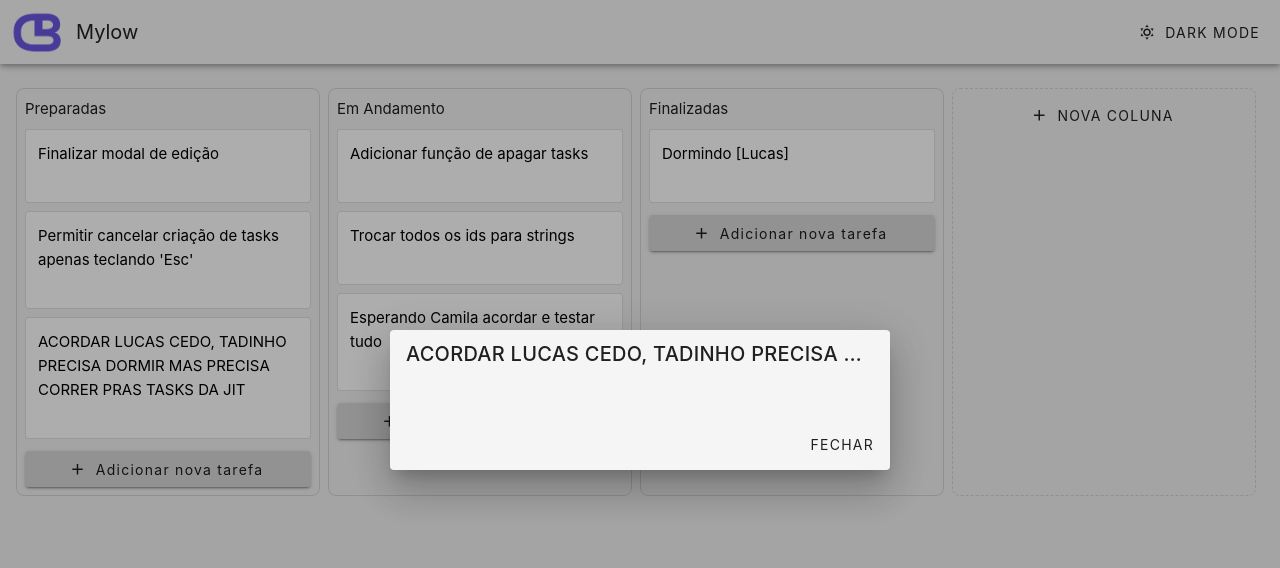
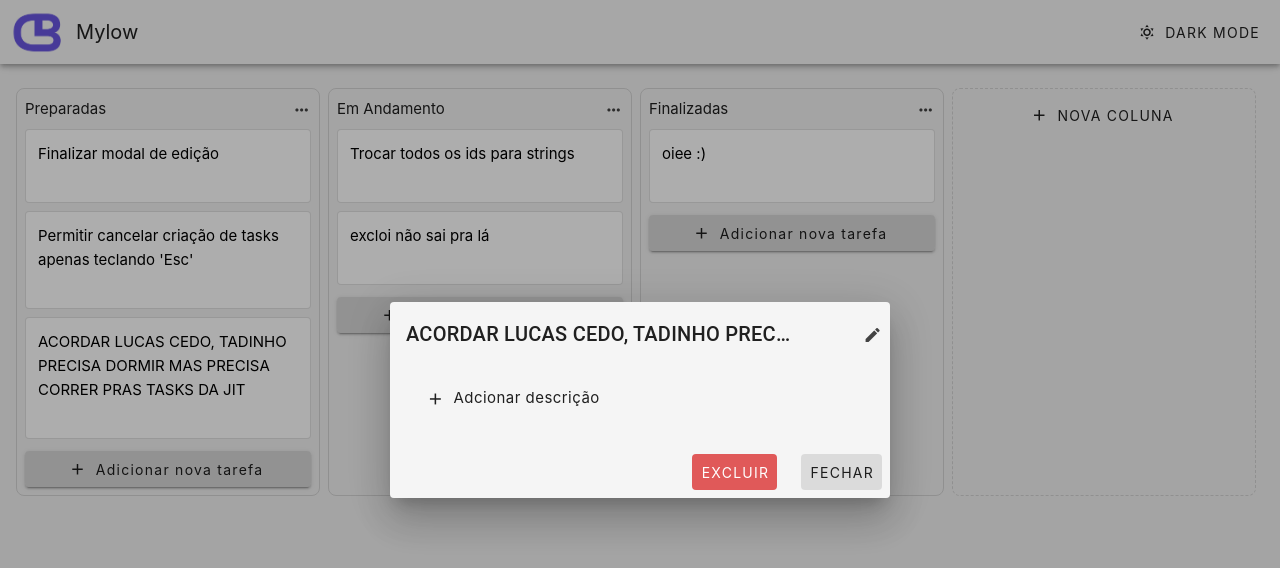
Before and after one commit to Mylla-Belmont/desafio-vue-tasks, a Vue app: page / in a window 1280 px wide. Both pictures are taken after a click on the element 168 px from the left and 378 px from the top of the page. Shown: the top 568 px of the page. Built offline with nearby package versions, Linux system fonts and the light colour scheme; data requests are answered from the project's data file.

Commit message:
Edição de titulo, edição de descrição (incompleto)

```diff
--- a/db.json
+++ b/db.json
@@ -21,12 +21,6 @@
       "is_completed": false
     },
     {
-      "id": "2",
-      "title": "Adicionar função de apagar tasks",
-      "description": "",
-      "is_completed": false
-    },
-    {
       "id": "3",
       "title": "Permitir cancelar criação de tasks apenas teclando 'Esc'",
       "description": "",
@@ -39,20 +33,20 @@
       "is_completed": false
     },
     {
-      "id": "5",
-      "title": "Esperando Camila acordar e testar tudo",
+      "id": "7",
+      "title": "ACORDAR LUCAS CEDO, TADINHO PRECISA DORMIR MAS PRECISA CORRER PRAS TASKS DA JIT",
       "description": "",
       "is_completed": false
     },
     {
-      "id": "6",
-      "title": "Dormindo [Lucas]",
+      "id": "8",
+      "title": "excloi não sai pra lá",
       "description": "",
       "is_completed": false
     },
     {
-      "id": "7",
-      "title": "ACORDAR LUCAS CEDO, TADINHO PRECISA DORMIR MAS PRECISA CORRER PRAS TASKS DA JIT",
+      "id": "9",
+      "title": "oiee :)",
       "description": "",
       "is_completed": false
     }
@@ -62,11 +56,6 @@
       "id": "1",
       "column_id": "1",
       "task_id": "1"
-    },
-    {
-      "id": "2",
-      "column_id": "2",
-      "task_id": "2"
     },
     {
       "id": "3",
@@ -79,19 +68,19 @@
       "task_id": "4"
     },
     {
-      "id": "5",
-      "column_id": "2",
-      "task_id": "5"
-    },
-    {
-      "id": "6",
-      "column_id": "3",
-      "task_id": "6"
-    },
-    {
       "id": "7",
       "column_id": "1",
       "task_id": "7"
+    },
+    {
+      "id": "8",
+      "column_id": "2",
+      "task_id": "8"
+    },
+    {
+      "id": "9",
+      "column_id": "3",
+      "task_id": "9"
     }
   ]
 }
--- a/src/App.vue
+++ b/src/App.vue
@@ -73,6 +73,32 @@ async function addTask(taskName: string, column: Column) {
   })
 }
 
+async function updateTaskTitle(task: Task, newTitle: string) {
+  const updatedTask = { ...task, title: newTitle }
+  await taskStore.updateTask(updatedTask)
+}
+
+async function deleteTask(task: Task) {
+  await taskStore.removeTask(task.id)
+  await relationStore.removeRelationsByTaskId(task.id)
+}
+
+async function deleteColumn(columnId: string) {
+  const relations = await relationStore.getRelationsByColumnId(columnId)
+  for (const relation of relations) {
+    await taskStore.removeTask(relation.task_id)
+    await relationStore.removeRelation(relation.id)
+  }
+  await columnStore.removeColumn(columnId)
+}
+
+async function upadateColumn(idColumn: string, newTitle: string) {
+  const column = columnStore.columns.find(c => c.id === idColumn)
+  if (!column) return
+  const updatedColumn = { ...column, title: newTitle }
+  await columnStore.updateColumn(updatedColumn)
+}
+
 async function handleTaskMoved(taskId: string, newColumnId: string) {
   const currentRelation: Relation | undefined = await relationStore.getRelationsByTaskId(taskId)
 
@@ -110,7 +136,7 @@ onMounted(() => {
           <KanbanColumn v-for="column in columnStore.columns" :key="column.id"
             :tasks="taskStore.tasks.filter(task => relationStore.relations.some(r => r.column_id == column.id && r.task_id == task.id))"
             :title="column.title" :column-id="column.id" @add-task="addTask($event, column)" @task-click="openTaskModal"
-            @task-moved="handleTaskMoved" />
+            @task-moved="handleTaskMoved" @delete-column="deleteColumn" @update-column="upadateColumn" />
 
           <v-col class="bg-gray-100 rounded-lg px-2 py-2 border border-dashed border-gray-400 mr-2">
             <template v-if="creatingColumn">
@@ -133,5 +159,5 @@ onMounted(() => {
     </v-main>
   </v-app>
 
-  <task-modal v-model="showTaskModal" :task="selectedTask" />
+  <task-modal v-model="showTaskModal" :task="selectedTask" @delete="deleteTask" @update-title="updateTaskTitle" />
 </template>
--- a/src/components/KanbanColumn.vue
+++ b/src/components/KanbanColumn.vue
@@ -14,10 +14,14 @@ const emit = defineEmits<{
     (e: 'add-task', title: string): void
     (e: 'task-click', task: Task): void
     (e: 'task-moved', taskId: string, newColumnId: string): void
+    (e: 'delete-column', columnId: string): void
+    (e: 'update-column', columnId: string, newTitle: string): void
 }>()
 
 const creatingTask = ref(false)
+const editingTitle = ref(false)
 const newTaskTitle = ref("")
+const editedTitle = ref("")
 
 function startCreatingTask() {
     creatingTask.value = true
@@ -36,6 +40,28 @@ function cancelCreateTask() {
     newTaskTitle.value = ""
 }
 
+function excluirLista() {
+    emit('delete-column', props.columnId)
+}
+
+function editarLista() {
+    editedTitle.value = props.title
+    editingTitle.value = true
+}
+
+function salvarEdicao() {
+    if (!editedTitle.value.trim()) {
+        editingTitle.value = false
+        return
+    }
+    emit('update-column', props.columnId, editedTitle.value)
+    editingTitle.value = false
+}
+
+function cancelarEdicao() {
+    editingTitle.value = false
+}
+
 function onTaskMoved(evt: SortableTask) {
     if (evt.added && props.columnId) {
         const taskId = evt.added.element.id
@@ -46,8 +72,37 @@ function onTaskMoved(evt: SortableTask) {
 
 <template>
     <v-col class="rounded-lg border bg-gray-100 px-2 py-2 mr-2">
-        <p class="font-semibold text-gray-700 text-sm mb-2">{{ props.title }} </p>
+        <v-row>
+            <v-col cols="8" class="text-h7">
+                <template v-if="editingTitle">
+                    <v-text-field v-model="editedTitle" dense hide-details autofocus @keyup.enter="salvarEdicao"
+                        @blur="cancelarEdicao" />
+                </template>
+                <template v-else>
+                    {{ title }}
+                </template>
+            </v-col>
 
+            <v-col cols="4" class="text-end">
+                <v-menu>
+                    <template #activator="{ props }">
+                        <v-icon v-bind="props" icon="mdi-dots-horizontal" size="small" color="secondary"
+                            class="cursor-pointer" />
+                    </template>
+
+                    <v-list>
+                        <v-list-item prepend-icon="mdi-pencil" @click="editarLista">
+                            <v-list-item-title>Editar</v-list-item-title>
+                        </v-list-item>
+                        <v-list-item prepend-icon="mdi-trash-can" @click="excluirLista">
+                            <v-list-item-title>Excluir</v-list-item-title>
+                        </v-list-item>
+                    </v-list>
+                </v-menu>
+            </v-col>
+        </v-row>
+
+        <!-- tarefas -->
         <draggable :list="tasks" item-key="id" :animation="200" group="tasks" class="tasks-container"
             @change="onTaskMoved">
             <template #item="{ element }">
--- a/src/components/TaskModal.vue
+++ b/src/components/TaskModal.vue
@@ -13,29 +13,119 @@ const props = defineProps<{
     task: Task | null
 }>()
 
-const emit = defineEmits(['update:modelValue'])
+const emit = defineEmits<{
+    (e: 'update:modelValue', value: boolean): void
+    (e: 'delete', task: Task): void
+    (e: 'update-title', task: Task, newTitle: string): void
+}>()
 
 const internalModel = ref(props.modelValue)
+const editingDescription = ref(false)
+const editedDescription = ref("")
+const editingTitle = ref(false)
+const editedTitle = ref("")
 
 watch(() => props.modelValue, (v) => internalModel.value = v)
 
 function close() {
     emit('update:modelValue', false)
 }
+
+function deleteTask() {
+    emit('delete', props.task as Task)
+    emit('update:modelValue', false)
+}
+
+function enableEditTitle() {
+    editedTitle.value = props.task?.title || ''
+    editingTitle.value = true
+}
+
+function enableEditDescription() {
+    editedDescription.value = props.task?.description || ''
+    editingDescription.value = true
+}
+
+function saveTitle() {
+    if (!editedTitle.value.trim()) {
+        editingTitle.value = false
+        return
+    }
+    editingTitle.value = false
+    emit('update-title', props.task as Task, editedTitle.value)
+}
+function cancelEditionTitle() {
+    editingTitle.value = false
+}
+
+function saveDescription() {
+    if (!editedDescription.value.trim()) {
+        editingDescription.value = false
+        return
+    }
+    editingDescription.value = false
+    // emit('update-description', descricao.value)
+}
+
+function cancelEditingDescription() {
+    editingDescription.value = false
+}
+
 </script>
 
 <template>
     <v-dialog v-model="internalModel" max-width="500px" @update:modelValue="emit('update:modelValue', $event)">
         <v-card>
-            <v-card-title>{{ props.task?.title }}</v-card-title>
-
+            <v-row class="align-center justify-space-between mt-2" no-gutters>
+                <v-col cols="10">
+                    <template v-if="editingTitle">
+                        <v-text-field class="ml-2" variant="outlined" density="compact" color="grey-lighten-1"
+                            v-model="editedTitle" dense hide-details autofocus @keyup.enter="saveTitle"
+                            @blur="cancelEditionTitle" />
+                    </template>
+                    <template v-else>
+                        <v-card-title class="text-h6 text-bold">
+                            {{ task?.title }}
+                        </v-card-title>
+                    </template>
+                </v-col>
+                <v-col cols="auto" class="mr-2">
+                    <v-icon icon="mdi-pencil" class="ml-1 cursor-pointer" size="small" color="secondary"
+                        @click="enableEditTitle" />
+                </v-col>
+            </v-row>
             <v-card-text>
-                {{ props.task?.description }}
+                <template v-if="editingDescription">
+                    <v-textarea v-model="editedDescription" variant="outlined" density="compact" color="grey-lighten-1"
+                        auto-grow rows="3" autofocus hide-details @keyup.enter="saveDescription"
+                        @blur="cancelEditingDescription" />
+                    <div class="mt-2 flex justify-end space-x-2">
+                        <v-btn size="small" variant="tonal" @click="saveDescription">Salvar</v-btn>
+                        <v-btn size="small" variant="text" class="ml-4"
+                            @click="cancelEditingDescription">Cancelar</v-btn>
+                    </div>
+                </template>
+                <template v-else>
+                    <v-col v-if="props.task?.description === ''">
+                        <v-icon size="small" class="mr-1 cursor-pointer"
+                            @click="enableEditDescription">mdi-plus</v-icon>
+                        {{ 'Adcionar descrição' }}
+                    </v-col>
+                    <v-col v-else>
+                        {{ props.task?.description }}
+                    </v-col>
+                </template>
             </v-card-text>
 
             <v-card-actions>
-                <v-spacer />
-                <v-btn text @click="close">Fechar</v-btn>
+                <v-row justify="end">
+                    <v-col cols="auto">
+                        <v-btn variant="flat" color="error" @click="deleteTask">Excluir</v-btn>
+                    </v-col>
+                    <v-col cols="auto">
+                        <v-btn variant="tonal" @click="close">Fechar</v-btn>
+                    </v-col>
+                </v-row>
             </v-card-actions>
         </v-card>
     </v-dialog>
--- a/src/main.ts
+++ b/src/main.ts
@@ -27,7 +27,7 @@ const vuetify = createVuetify({
           primary: '#1976D2',
           secondary: '#424242',
           accent: '#82B1FF',
-          error: '#FF5252',
+          error: '#e05959ff',
           info: '#2196F3',
           success: '#4CAF50',
           warning: '#FFC107',
--- a/src/stores/RelationStore.ts
+++ b/src/stores/RelationStore.ts
@@ -41,6 +41,15 @@ export const useRelationStore = defineStore('relation', {
       }
     },
 
+    async getRelationsByColumnId(columnId: string) {
+      try {
+        return await this.relations.filter((r) => r.column_id === columnId)
+      } catch (error) {
+        console.error(error)
+        throw error
+      }
+    },
+
     async addRelation(relation: Relation) {
       try {
         const newRelation = await RelationServices.addRelation(relation)
@@ -68,5 +77,17 @@ export const useRelationStore = defineStore('relation', {
         this.error = err.message || 'Erro ao remover relação'
       }
     },
+
+    async removeRelationsByTaskId(taskId: string) {
+      try {
+        const relationsToRemove = this.relations.filter((r) => r.task_id === taskId)
+        for (const relation of relationsToRemove) {
+          await RelationServices.deleteRelation(relation.id)
+        }
+        this.relations = this.relations.filter((r) => r.task_id !== taskId)
+      } catch (err: any) {
+        this.error = err.message || 'Erro ao remover relações'
+      }
+    },
   },
 })
```
